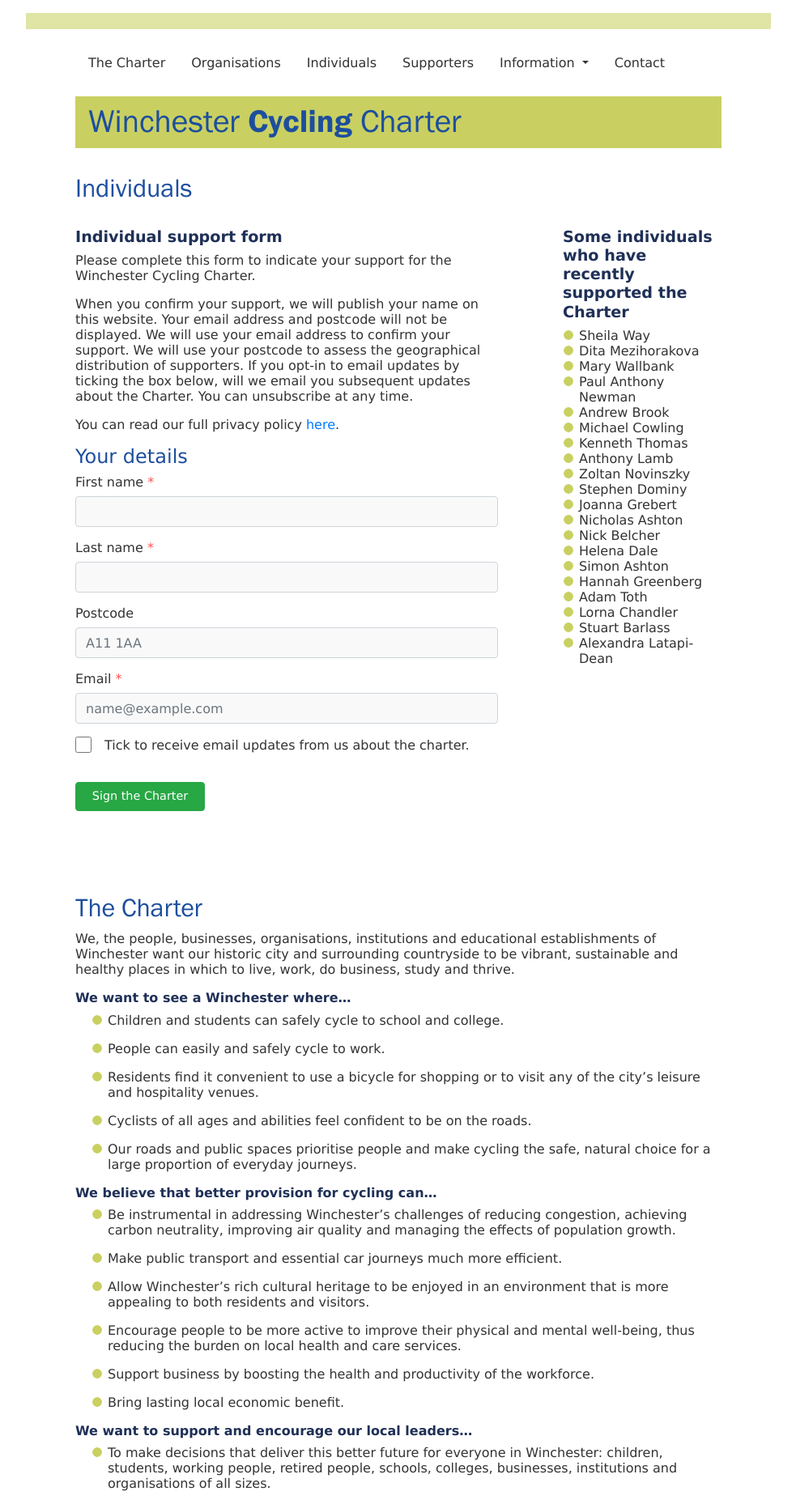
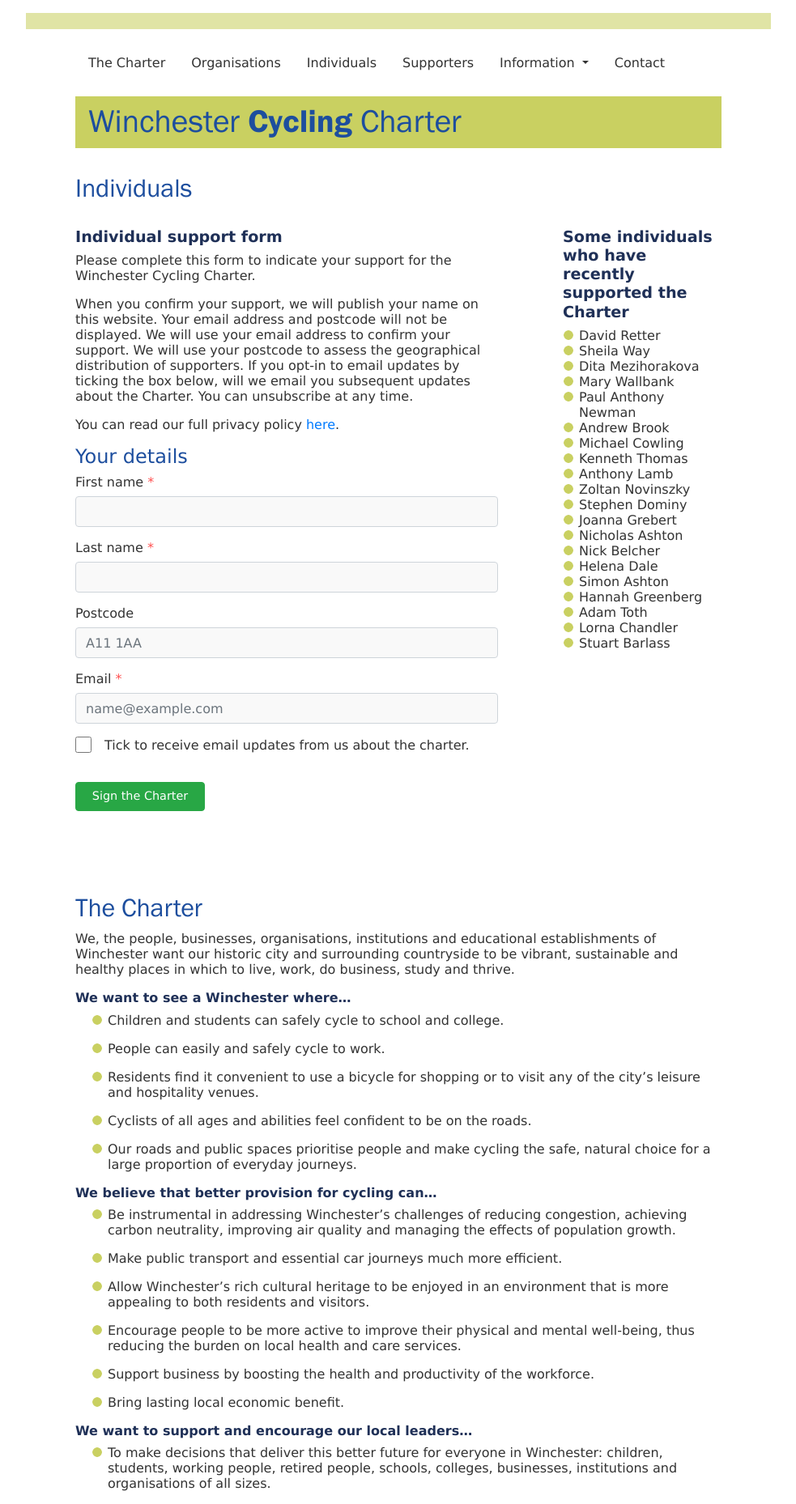
Before and after one commit to winchestercyclingcharter/winchestercyclingcharter.github.io, a Jekyll site: the page built from ind-page.md, in a window 1280 px wide. Shown: the whole page at 81% size, without its empty margins (148-1131 px from the left). Built offline with Jekyll 4.4.1, drawn with Linux system fonts in a browser that asks for light colours; nearby versions of some CDN libraries.

Commit message:
Update people.yml

```diff
--- a/_data/people.yml
+++ b/_data/people.yml
@@ -754,3 +754,4 @@ people:
 - { lastname: Wallbank, firstname: Mary, dt: 20220210-194818-223674 }
 - { lastname: Mezihorakova, firstname: Dita, dt: 20220221-181123-450950 }
 - { lastname: Way, firstname: Sheila, dt: 20220310-184401-792139 }
+- { lastname: Retter, firstname: David, dt: 20220319-172349-645699 }
```
